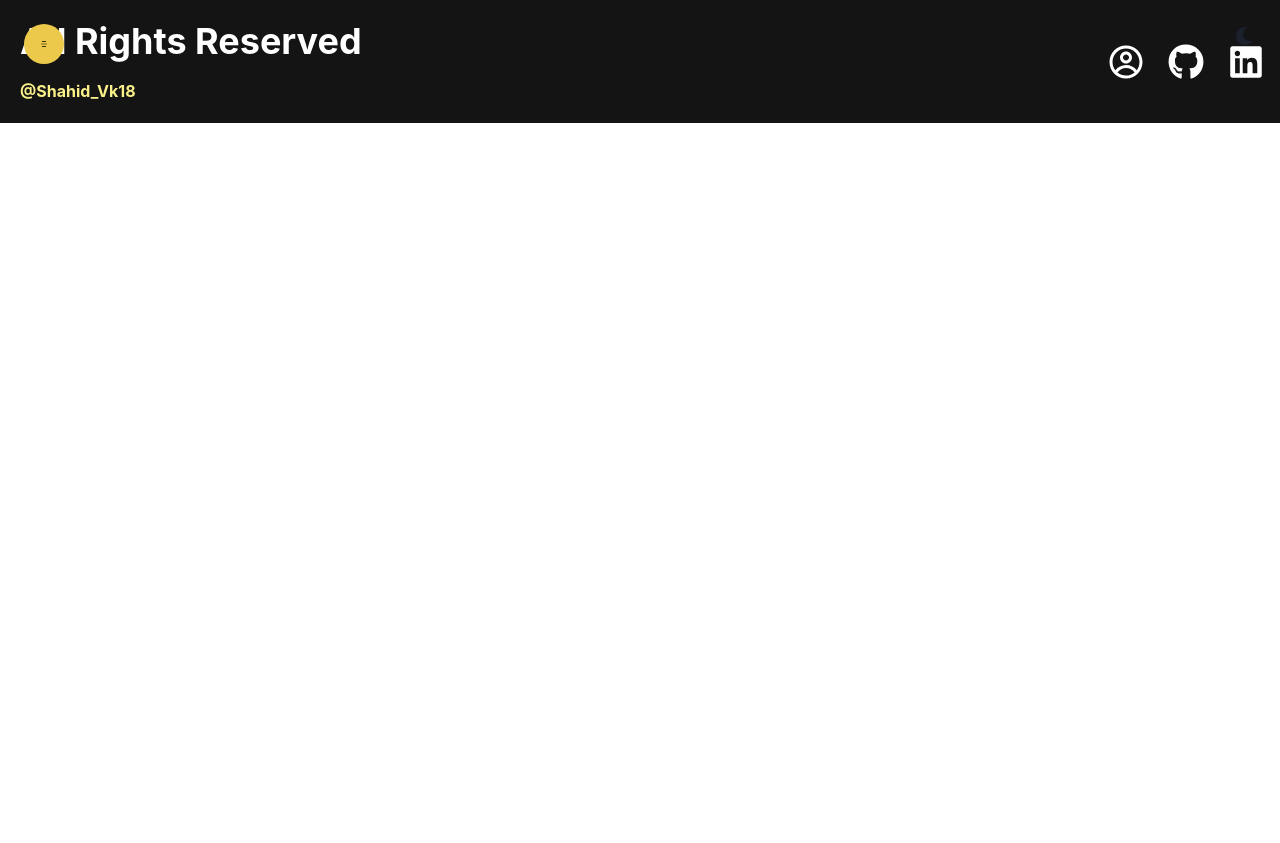
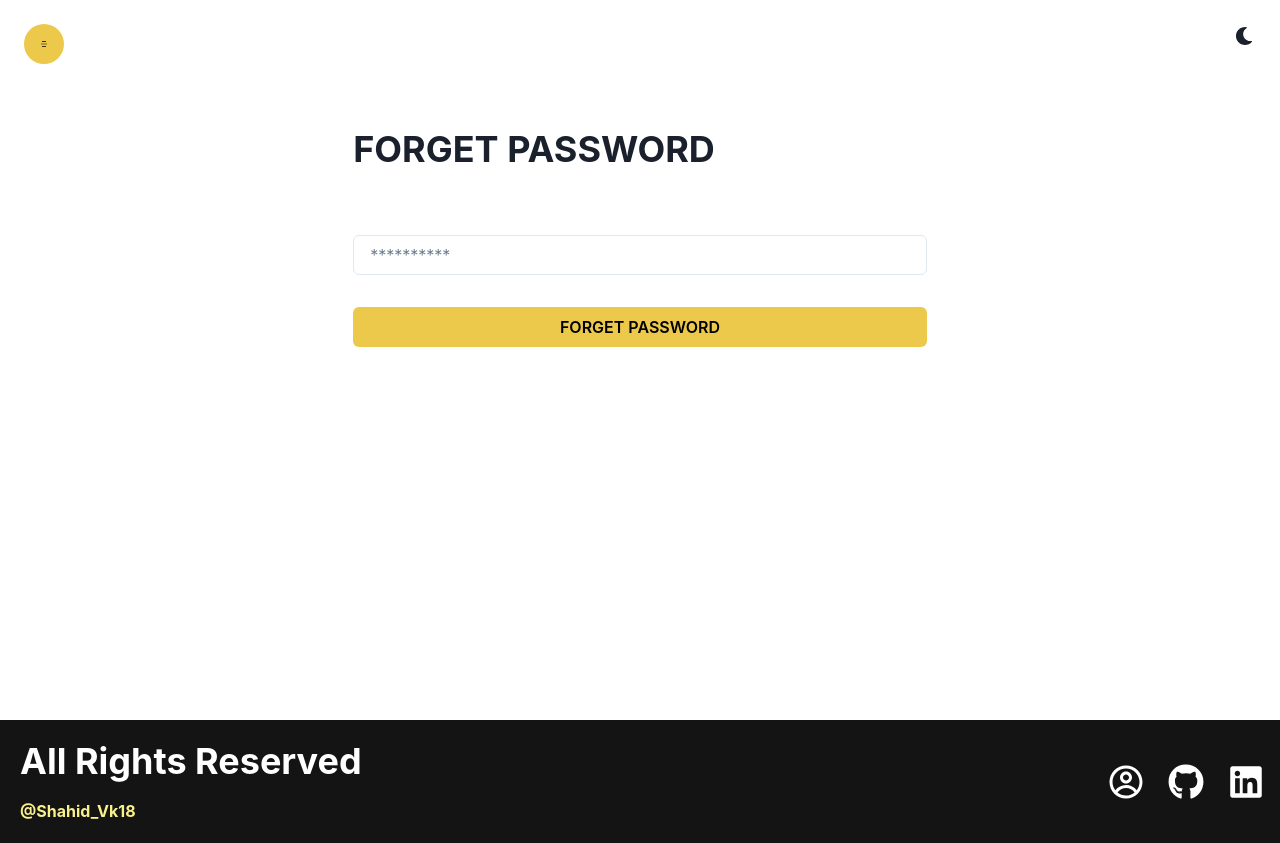
Before and after one commit to VampsDamon/CodeSphere, a React (Vite) app in the folder frontend/: page /forgetPassword in a window 1280 px wide. Before the commit the page ends 800 px from the top, so only its background shows below. Built offline with nearby package versions, Linux system fonts and the light colour scheme.

Commit message:
Password && Forget Password Completed

```diff
--- a/frontend/src/App.jsx
+++ b/frontend/src/App.jsx
@@ -6,6 +6,7 @@ import Courses from "./components/Courses/Courses"
 import Footer from "./components/Layouts/Footer/Footer"
 import LogIn from "./components/auth/LogIn"
 import Register from "./components/auth/Register"
+import ForgetPassword from "./components/auth/ForgetPassword"
 function App() {
 
 
@@ -17,6 +18,8 @@ function App() {
        <Route path="/courses" element={<Courses/>} />
        <Route path="/login" element={<LogIn/>} />
        <Route path="/register" element={<Register/>} />
+       <Route path="/forgetPassword" element={<ForgetPassword/>} />
+       <Route path="/resetPassword/:token" element={<ForgetPassword/>} />
      </Routes>
      <Footer/>
    </Router>
--- a/frontend/src/components/auth/ForgetPassword.jsx
+++ b/frontend/src/components/auth/ForgetPassword.jsx
@@ -0,0 +1,50 @@
+import {
+  Box,
+  Button,
+  Container,
+  FormLabel,
+  Heading,
+  Input,
+  Stack,
+  VStack,
+} from "@chakra-ui/react";
+import React, { useState } from "react";
+import { useParams } from "react-router-dom";
+
+const ForgetPassword = () => {
+  const [email, setEmail] = useState();
+  const { token } = useParams();
+  return (
+    <Container h={"90vh"} py={16}>
+      <form action="">
+        <Heading
+          textAlign={["center", "center", "left", "left"]}
+          textTransform={"uppercase"}
+          children="Forget Password"
+          my={16}
+        />
+        <VStack spacing={8}>
+          <Input
+            required
+            type={"password"}
+            id="email"
+            value={email}
+            placeholder="**********"
+            focusBorderColor="yellow.500"
+            onChange={(e) => setEmail(e.target.value)}
+          />
+          <Button
+            type="submit"
+            w={"full"}
+            colorScheme="yellow"
+            textTransform={"uppercase"}
+          >
+            Forget Password
+          </Button>
+        </VStack>
+      </form>
+    </Container>
+  );
+};
+
+export default ForgetPassword;
--- a/frontend/src/components/auth/Register.jsx
+++ b/frontend/src/components/auth/Register.jsx
@@ -7,8 +7,10 @@ import {
   Heading,
   Input,
   Text,
+  textDecoration,
   VStack,
 } from "@chakra-ui/react";
+import { color } from "framer-motion";
 import React, { useState } from "react";
 import { Link } from "react-router-dom";
 export const fileUploadCSS = {
@@ -20,10 +22,12 @@ export const fileUploadCSS = {
     backgroundColor:"white",
     outline:"none",
     "border": "none",
+    textTransform:"uppercase",
+
 };
 
 const fileUploadStyle = {
-  "&::file-selector-button": fileUploadCSS,
+  "&::file-selector-button": {...fileUploadCSS,color:"purple"},
 };
 
 const Register = () => {
```
Also changed, not shown: frontend/src/components/auth/ResetPassword.jsx (+43 -0 lines).
